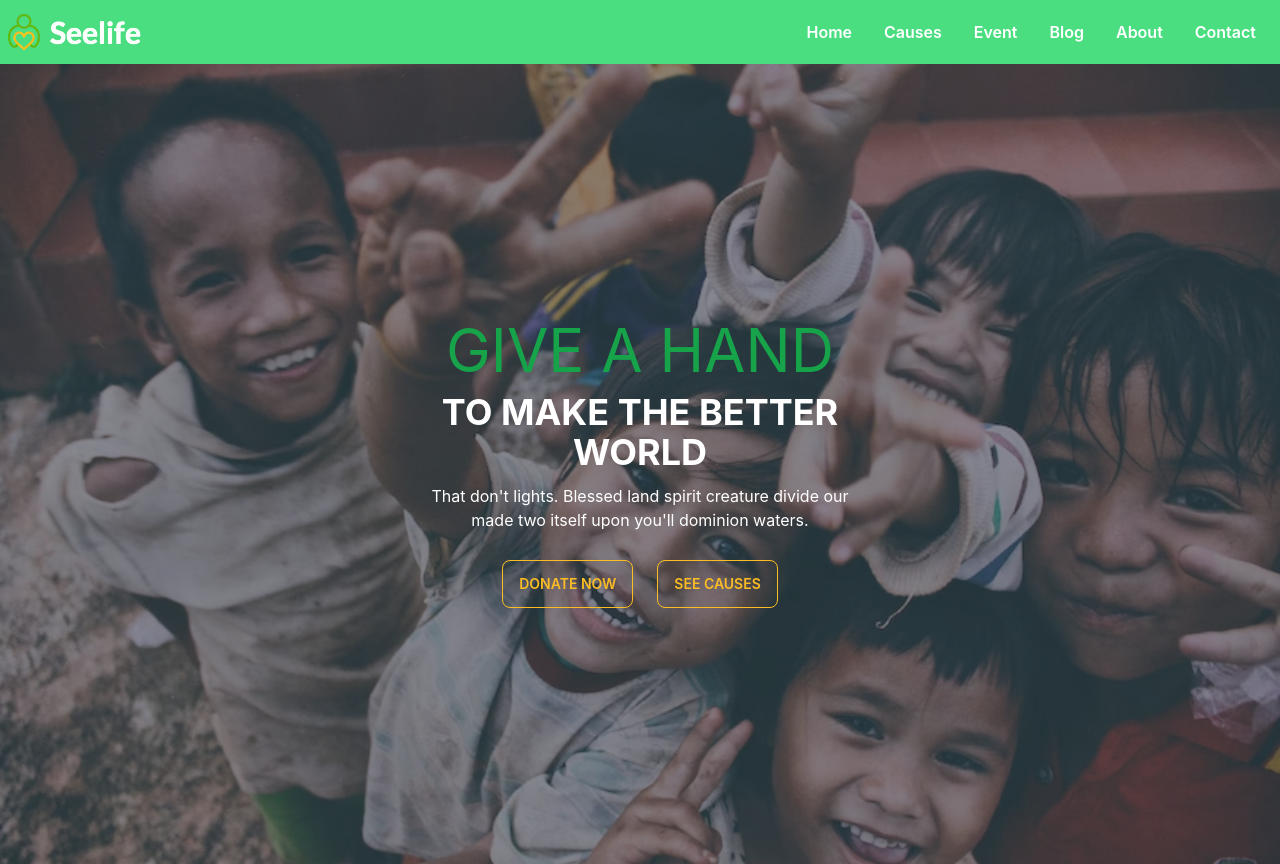
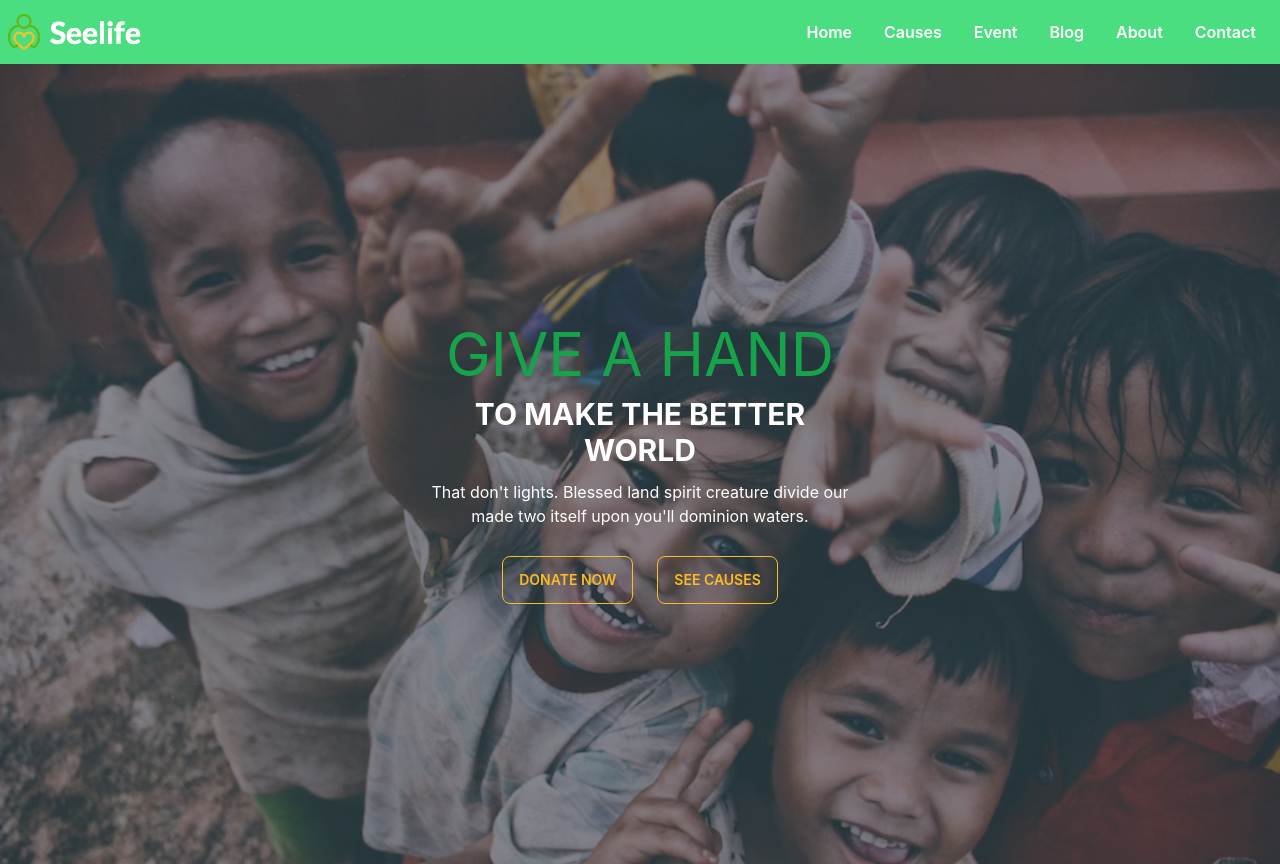
Before and after one commit to NahidulNoman/human-life, a React (Create React App) app: page / in a window 1280 px wide. Built offline with nearby package versions, Linux system fonts and the light colour scheme.

Commit message:
responsive banner

```diff
--- a/src/Pages/Home/Banner/Banner.jsx
+++ b/src/Pages/Home/Banner/Banner.jsx
@@ -30,7 +30,7 @@ const Banner = () => {
         <div className="max-w-md">
           {/* <h1 className="mb-5 text-5xl font-bold">Hello there</h1> */}
           <h2 className="sm:text-3xl lg:text-6xl text-center mb-3 text-green-600">GIVE A HAND</h2>
-        <h3 className="sm:text-2xl lg:text-4xl text-center mb-3 font-bold">
+        <h3 className="sm:text-2xl lg:text-3xl text-center mb-3 font-bold">
           TO MAKE THE BETTER WORLD
         </h3>
           <p className="mb-5">
```
